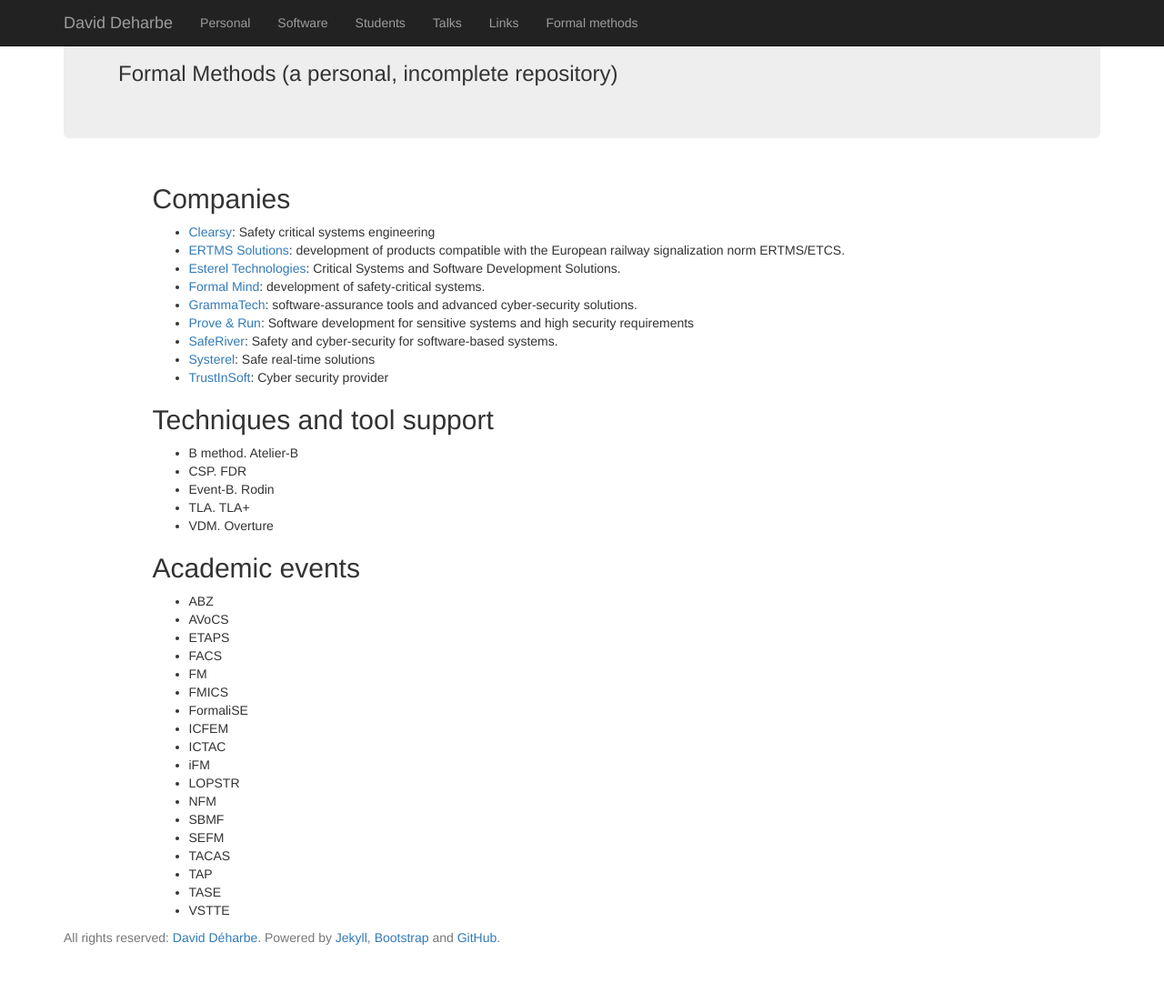
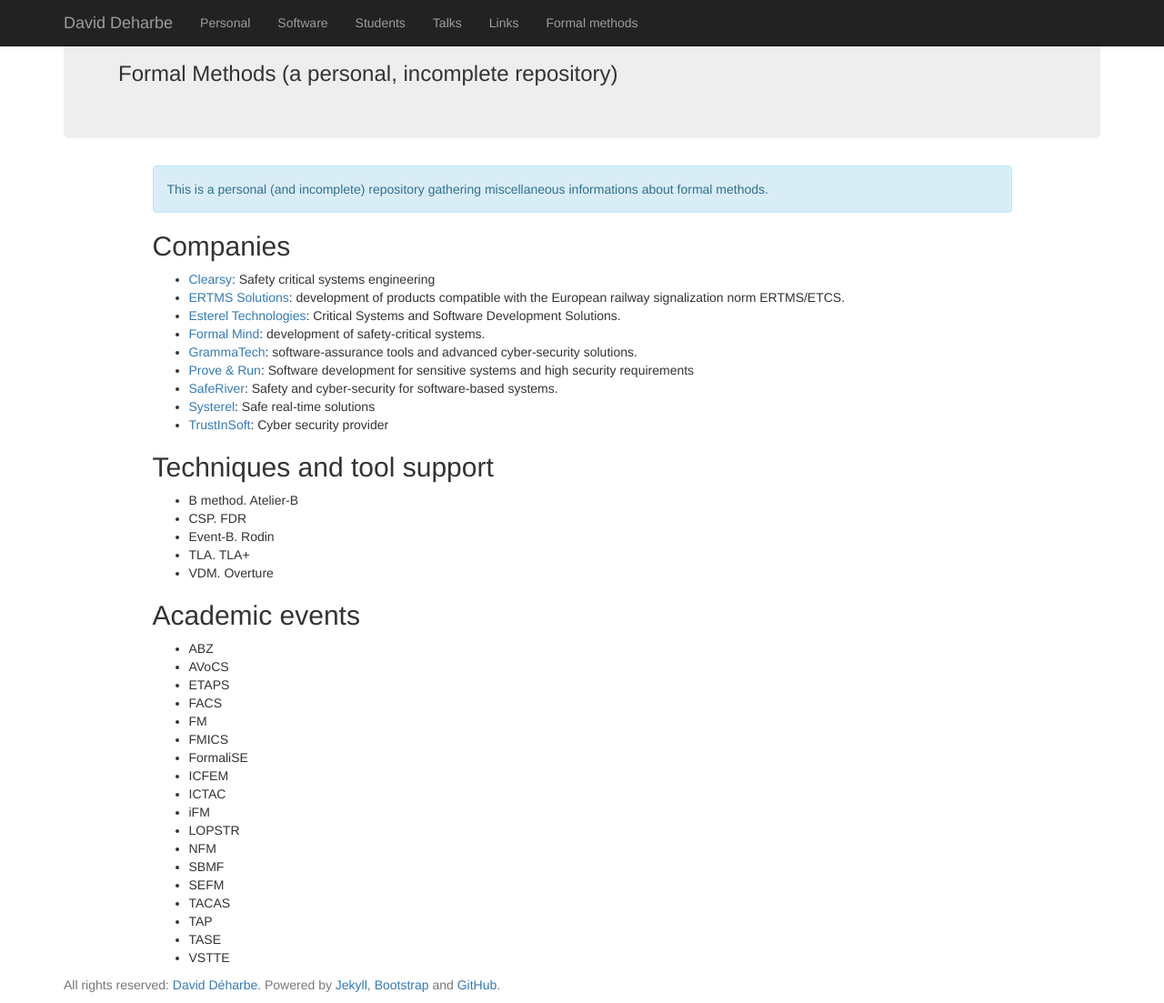
Before and after one commit to DavidDeharbe/DavidDeharbe.github.io, a Jekyll site: the page built from fm.html, in a window 1280 px wide and 1103 px high. Shown: the whole window at 91% size. Built offline with Jekyll 4.4.1, drawn with Linux system fonts in a browser that asks for light colours; Markdown is read by kramdown in place of the engine named in the settings.

Commit message:
+info box in formal methods page

```diff
--- a/fm.html
+++ b/fm.html
@@ -2,6 +2,12 @@
 layout: default
 title: Formal Methods (a personal, incomplete repository)
 ---
+
+<div class="alert alert-info">
+  This is a personal (and incomplete) repository gathering miscellaneous
+  informations about formal methods.
+</div>
+
 <h2>Companies</h2>
 
 <ul>
```
